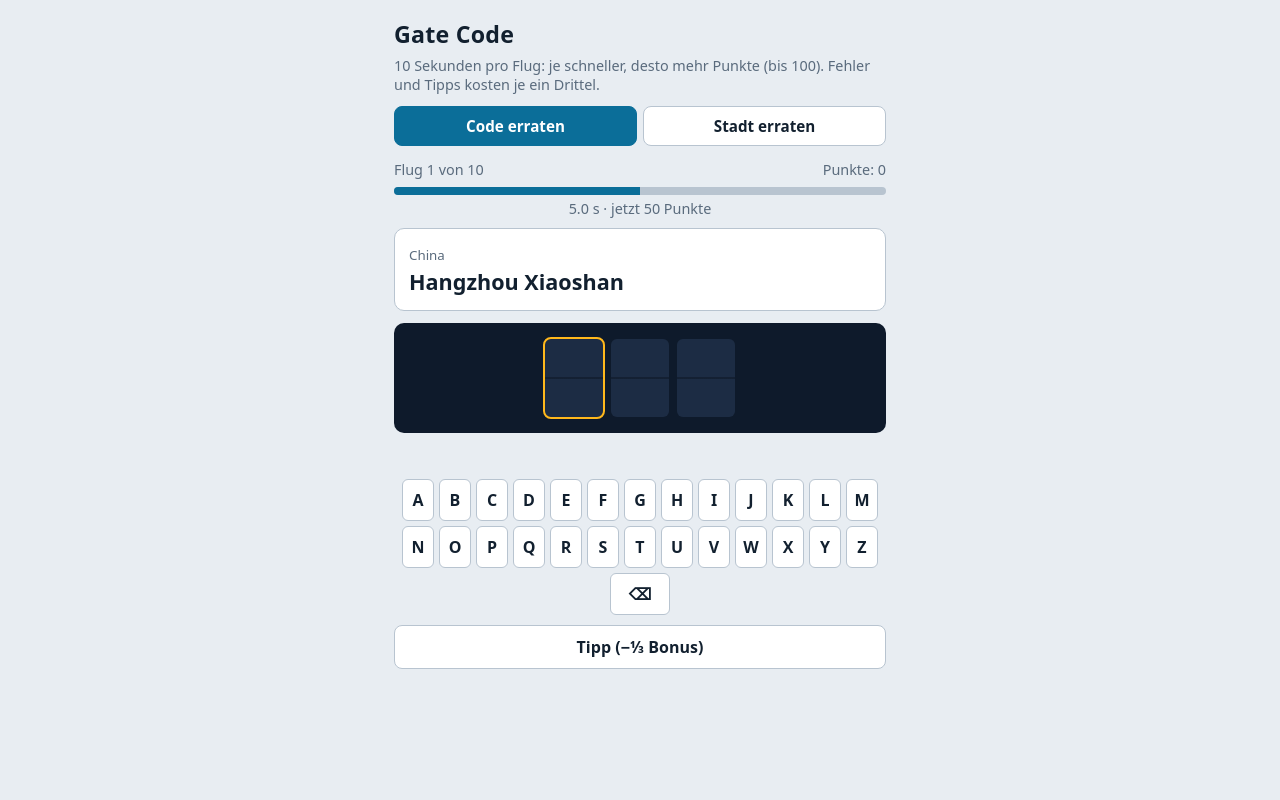
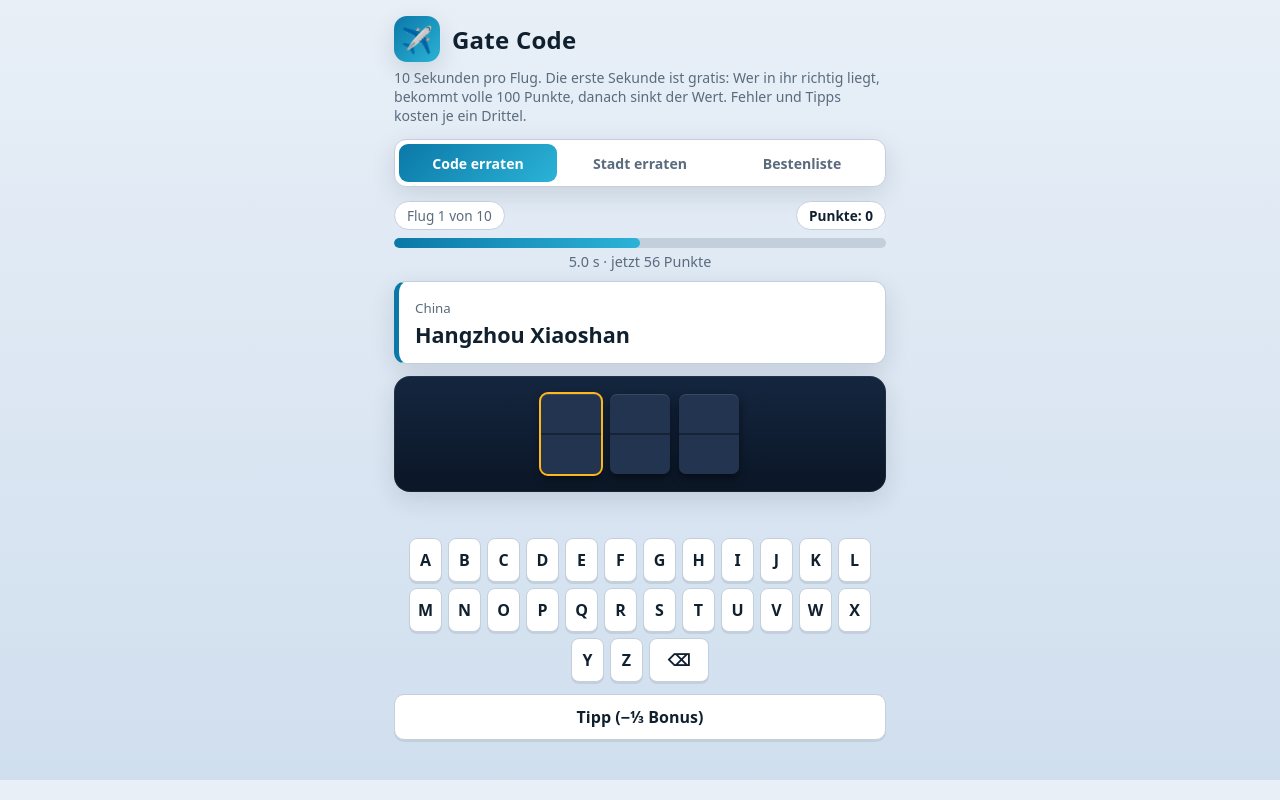
Before and after one commit to fstops/fstops.github.io, a plain HTML site: page index.html in a window 1280 px wide. Drawn offline with Linux system fonts and the light colour scheme.

Commit message:
Refactor HTML and CSS styles for better layout

```diff
--- a/index.html
+++ b/index.html
@@ -9,48 +9,67 @@
 <link rel="icon" href="icon.svg" type="image/svg+xml">
 <link rel="apple-touch-icon" href="icon-192.png">
 <style>
-:root{--bg:#e8edf2;--ink:#12202f;--mute:#5a6b7d;--card:#fff;--line:#b8c4d0;--board:#0e1a2b;--amber:#ffb81c;--ok:#2e8b57;--bad:#c0392b;--acc:#0b6e99;box-sizing:border-box;padding-top:env(safe-area-inset-top,0px);padding-bottom:env(safe-area-inset-bottom,0px)}
-@media (prefers-color-scheme:dark){:root:not([data-theme="light"]){--bg:#0a121d;--ink:#e6edf4;--mute:#8fa1b5;--card:#14202f;--line:#2f4157;--board:#050b14;--ok:#5fc48a;--bad:#ef7b6d;--acc:#5bc0eb}}
-:root[data-theme="dark"]{--bg:#0a121d;--ink:#e6edf4;--mute:#8fa1b5;--card:#14202f;--line:#2f4157;--board:#050b14;--ok:#5fc48a;--bad:#ef7b6d;--acc:#5bc0eb}
+:root{--bg:#e8eff7;--bg2:#cfdeee;--ink:#10202f;--mute:#5a6b7d;--card:#fff;--line:#c3cfdb;--board:#0b1626;--amber:#ffb81c;--ok:#1f9d63;--bad:#d64545;--acc:#0b78a8;--acc2:#2bb3d6;--sh:0 8px 24px rgba(16,32,47,.12);box-sizing:border-box;padding-top:env(safe-area-inset-top,0px);padding-bottom:env(safe-area-inset-bottom,0px)}
+@media (prefers-color-scheme:dark){:root:not([data-theme="light"]){--bg:#0a121d;--bg2:#101d2e;--ink:#e6edf4;--mute:#8fa1b5;--card:#15233a;--line:#2f4157;--board:#050b14;--ok:#5fc48a;--bad:#ef7b6d;--acc:#4cc3d3;--acc2:#2e8fd8;--sh:0 8px 24px rgba(0,0,0,.4)}}
+:root[data-theme="dark"]{--bg:#0a121d;--bg2:#101d2e;--ink:#e6edf4;--mute:#8fa1b5;--card:#15233a;--line:#2f4157;--board:#050b14;--ok:#5fc48a;--bad:#ef7b6d;--acc:#4cc3d3;--acc2:#2e8fd8;--sh:0 8px 24px rgba(0,0,0,.4)}
 *{box-sizing:border-box}
-html,body{margin:0;background:var(--bg);color:var(--ink);font-family:system-ui,-apple-system,"Segoe UI",sans-serif}
-main{max-width:520px;margin:0 auto;padding:16px 14px 28px}
-h1{font-size:1.45rem;margin:2px 0 12px;letter-spacing:.01em}
-.tabs{display:flex;gap:6px;margin-bottom:14px}
-.tabs button{flex:1;height:40px;border:1px solid var(--line);background:var(--card);color:var(--ink);border-radius:8px;font:600 .95rem system-ui,sans-serif;cursor:pointer}
-.tabs button[aria-pressed="true"]{background:var(--acc);color:#fff;border-color:var(--acc)}
-.top{display:flex;justify-content:space-between;color:var(--mute);font-size:.9rem;margin-bottom:8px}
-.q{background:var(--card);border:1px solid var(--line);border-radius:10px;padding:14px;margin-bottom:12px}
+html,body{margin:0;min-height:100%;background:var(--bg);color:var(--ink);font-family:system-ui,-apple-system,"Segoe UI",sans-serif}
+body{background:linear-gradient(180deg,var(--bg),var(--bg2)) fixed}
+main{max-width:520px;margin:0 auto;padding:16px 14px 32px}
+.hd{display:flex;align-items:center;gap:12px;margin-bottom:6px}
+.logo{width:46px;height:46px;border-radius:13px;background:linear-gradient(135deg,var(--acc),var(--acc2));display:grid;place-items:center;font-size:1.6rem;box-shadow:var(--sh)}
+h1{font-size:1.5rem;margin:0;letter-spacing:.01em}
+.intro{color:var(--mute);margin:0 0 14px;font-size:.88rem;line-height:1.35}
+.tabs{display:flex;gap:4px;padding:4px;background:var(--card);border:1px solid var(--line);border-radius:12px;margin-bottom:14px;box-shadow:var(--sh)}
+.tabs button{flex:1;height:38px;border:0;background:transparent;color:var(--mute);border-radius:9px;font:600 .88rem system-ui,sans-serif;cursor:pointer}
+.tabs button[aria-pressed="true"]{background:linear-gradient(135deg,var(--acc),var(--acc2));color:#fff}
+.top{display:flex;justify-content:space-between;gap:8px;margin-bottom:8px;font-size:.85rem}
+.top span{background:var(--card);border:1px solid var(--line);border-radius:999px;padding:4px 12px;color:var(--mute)}
+.top span:last-child{color:var(--ink);font-weight:700}
+.q{background:var(--card);border:1px solid var(--line);border-left:5px solid var(--acc);border-radius:12px;padding:14px 16px;margin-bottom:12px;box-shadow:var(--sh)}
 .q small{color:var(--mute)}
 .q h2{margin:2px 0 0;font-size:1.35rem}
-.board{display:flex;gap:8px;justify-content:center;background:var(--board);padding:16px;border-radius:10px;margin-bottom:12px}
-.fl{width:58px;height:78px;border-radius:6px;background:linear-gradient(#1c2c44 49%,#050b14 50%,#1c2c44 51%);color:var(--amber);font:700 2.6rem/78px ui-monospace,Menlo,Consolas,monospace;text-align:center}
-.fl.cur{outline:2px solid var(--amber)}
-.fl.hint{color:#8fd3ff}
-.fb{min-height:1.5em;text-align:center;font-weight:600;margin:0 0 10px}
+.board{display:flex;gap:9px;justify-content:center;background:linear-gradient(180deg,#14263f,var(--board));padding:18px 12px;border-radius:16px;margin-bottom:12px;box-shadow:var(--sh),inset 0 0 0 1px rgba(255,255,255,.06)}
+.fl{width:60px;height:80px;border-radius:7px;background:linear-gradient(#22344f 49%,#02060c 50%,#22344f 51%);color:var(--amber);font:700 2.7rem/80px ui-monospace,Menlo,Consolas,monospace;text-align:center;box-shadow:0 4px 8px rgba(0,0,0,.5),inset 0 1px 0 rgba(255,255,255,.1);text-shadow:0 0 12px rgba(255,184,28,.5)}
+.fl.cur{outline:2px solid var(--amber);animation:bl 1s steps(2) infinite}
+@keyframes bl{50%{outline-color:transparent}}
+.fl.hint{color:#8fd3ff;text-shadow:0 0 12px rgba(143,211,255,.5)}
+.tm{height:10px;background:var(--line);border-radius:6px;overflow:hidden;margin:0 0 4px}
+.tm i{display:block;height:100%;background:linear-gradient(90deg,var(--acc),var(--acc2));width:100%;border-radius:6px}
+.tm i.low{background:linear-gradient(90deg,var(--bad),#f2a65a)}
+.tt{text-align:center;font-size:.9rem;color:var(--mute);margin-bottom:10px;font-variant-numeric:tabular-nums}
+.fb{min-height:1.5em;text-align:center;font-weight:700;margin:0 0 10px}
 .fb.ok{color:var(--ok)}.fb.bad{color:var(--bad)}
-#kb{display:flex;flex-wrap:wrap;gap:5px;justify-content:center;margin-bottom:10px}
-button.k{min-width:32px;height:42px;border:1px solid var(--line);background:var(--card);color:var(--ink);border-radius:6px;font:600 1rem system-ui,sans-serif;cursor:pointer}
-button.k:active{background:var(--line)}
-.row{display:flex;gap:8px}
-.row button,.opt{height:44px;border:1px solid var(--line);background:var(--card);color:var(--ink);border-radius:8px;font:600 1rem system-ui,sans-serif;cursor:pointer;padding:0 12px}
+#kb{display:flex;flex-wrap:wrap;gap:6px;justify-content:center;margin-bottom:12px}
+button.k{min-width:33px;height:44px;border:1px solid var(--line);background:var(--card);color:var(--ink);border-radius:8px;font:700 1rem system-ui,sans-serif;cursor:pointer;box-shadow:0 2px 0 var(--line)}
+button.k:active{transform:translateY(2px);box-shadow:none;background:var(--line)}
+.row{display:flex;gap:8px;margin-bottom:8px}
+.row button,.opt{height:46px;border:1px solid var(--line);background:var(--card);color:var(--ink);border-radius:10px;font:700 1rem system-ui,sans-serif;cursor:pointer;padding:0 12px;box-shadow:0 2px 0 var(--line)}
 .row button{flex:1}
-.opt{display:block;width:100%;text-align:left;margin-bottom:8px;height:auto;min-height:46px;padding:10px 12px}
+.row button.pri{background:linear-gradient(135deg,var(--acc),var(--acc2));color:#fff;border:0}
+.opt{display:block;width:100%;text-align:left;margin-bottom:8px;height:auto;min-height:48px;padding:10px 14px}
 .opt.right{border-color:var(--ok);background:color-mix(in srgb,var(--ok) 20%,var(--card))}
 .opt.wrong{opacity:.45;text-decoration:line-through}
 button:disabled{opacity:.45;cursor:default}
-button:focus-visible{outline:3px solid var(--acc);outline-offset:1px}
-.tm{height:8px;background:var(--line);border-radius:4px;overflow:hidden;margin:0 0 4px}.tm i{display:block;height:100%;background:var(--acc);width:100%}.tm i.low{background:var(--bad)}.tt{text-align:center;font-size:.9rem;color:var(--mute);margin-bottom:10px;font-variant-numeric:tabular-nums}
-.end{text-align:center}.end .big{font-size:2.4rem;font-weight:700;margin:8px 0}
+button:focus-visible,input:focus-visible{outline:3px solid var(--acc);outline-offset:1px}
+.end{text-align:center}.end .big{font-size:2.6rem;font-weight:800;margin:6px 0;background:linear-gradient(135deg,var(--acc),var(--acc2));-webkit-background-clip:text;background-clip:text;color:transparent}
+.nm{flex:2;height:46px;border:1px solid var(--line);background:var(--card);color:var(--ink);border-radius:10px;padding:0 12px;font:600 1rem system-ui,sans-serif}
+.lb{list-style:none;margin:0 0 12px;padding:0}
+.lb li{display:flex;align-items:center;gap:12px;background:var(--card);border:1px solid var(--line);border-radius:12px;padding:10px 14px;margin-bottom:8px;box-shadow:var(--sh)}
+.lb .rk{width:30px;text-align:center;font-size:1.3rem;font-weight:700;color:var(--mute)}
+.lb .nmx{flex:1;font-weight:700;display:flex;flex-direction:column}
+.lb .nmx small{font-weight:400;color:var(--mute)}
+.lb b{font-size:1.2rem;font-variant-numeric:tabular-nums}
 </style>
 </head>
 <body>
 <main>
-<h1>Gate Code</h1>
-<p style="color:var(--mute);margin:-6px 0 12px;font-size:.9rem">10 Sekunden pro Flug: je schneller, desto mehr Punkte (bis 100). Fehler und Tipps kosten je ein Drittel.</p>
-<div class="tabs" role="group" aria-label="Spielmodus">
+<div class="hd"><div class="logo">✈️</div><h1>Gate Code</h1></div>
+<p class="intro">10 Sekunden pro Flug. Die erste Sekunde ist gratis: Wer in ihr richtig liegt, bekommt volle 100 Punkte, danach sinkt der Wert. Fehler und Tipps kosten je ein Drittel.</p>
+<div class="tabs" role="group" aria-label="Bereich">
 <button id="m1" aria-pressed="true">Code erraten</button>
 <button id="m2" aria-pressed="false">Stadt erraten</button>
+<button id="m3" aria-pressed="false">Bestenliste</button>
 </div>
 <div id="g"></div>
 </main>
@@ -60,16 +79,28 @@ if("serviceWorker"in navigator)navigator.serviceWorker.register("sw.js").catch((
 const A=window.AP;
 const $=id=>document.getElementById(id);
 const sh=a=>{a=a.slice();for(let i=a.length-1;i>0;i--){const j=Math.floor(Math.random()*(i+1));[a[i],a[j]]=[a[j],a[i]]}return a};
-let mode=1,qs,qi,score,done,buf,wrong,hintN,fb,opts,dis,pts,tEnd,tInt;
+let mode=1,qs,qi,score,done,buf,wrong,hintN,fb,opts,dis,pts,tEnd,tInt,lb=false;
+const esc=t=>String(t).replace(/[&<>"]/g,c=>({"&":"&amp;","<":"&lt;",">":"&gt;",'"':"&quot;"}[c]));
+const LK="gc.lb";
+function getLB(){try{return JSON.parse(localStorage.getItem(LK))||[]}catch(e){return[]}}
+function getNm(){try{return localStorage.getItem("gc.nm")||""}catch(e){return""}}
+function saveLB(n,sc,m){n=(n||"").trim().slice(0,14)||"Spieler";try{localStorage.setItem("gc.nm",n);const a=getLB();a.push({n,s:sc,m,d:new Date().toLocaleDateString("de-DE")});a.sort((x,y)=>y.s-x.s);localStorage.setItem(LK,JSON.stringify(a.slice(0,50)))}catch(e){}}
+function setTab(m){[1,2,3].forEach(i=>$("m"+i).setAttribute("aria-pressed",i===m))}
+function renderLB(){const a=getLB().slice(0,10),md=["🥇","🥈","🥉"];
+  $("g").innerHTML='<div class="q"><h2>Bestenliste</h2><small>Die zehn besten Runden auf diesem Gerät</small></div>'+(a.length?'<ol class="lb">'+a.map((e,i)=>'<li><span class="rk">'+(md[i]||i+1)+'</span><span class="nmx">'+esc(e.n)+'<small>'+(e.m===1?"Code erraten":"Stadt erraten")+" · "+esc(e.d)+'</small></span><b>'+e.s+'</b></li>').join("")+'</ol>':'<p class="fb">Noch keine Einträge. Spiel eine Runde!</p>')+'<div class="row"><button class="pri" id="pl">Spielen</button><button id="rs">Zurücksetzen</button></div>';
+  $("pl").onclick=()=>{lb=false;setTab(mode);newGame()};
+  $("rs").onclick=()=>{if(confirm("Bestenliste wirklich löschen?")){try{localStorage.removeItem(LK)}catch(e){}renderLB()}}}
 function newGame(){qs=sh(A).slice(0,10);qi=0;score=0;load()}
 function load(){done=false;buf="";wrong=0;hintN=0;fb="";dis=[];pts=3;tEnd=Date.now()+10000;const q=qs[qi];
   if(mode===2)opts=sh([q].concat(sh(A.filter(a=>a!==q)).slice(0,3)));render();startTimer()}
 function left(){return Math.max(0,3-wrong-hintN)}
 function render(){
   const g=$("g");
+  if(lb){clearInterval(tInt);return renderLB()}
   if(qi>=10){
     const txt="Gate Code "+score+"/1000 ("+(mode===1?"Code erraten":"Stadt erraten")+")";
-    g.innerHTML='<div class="q end"><small>Alle zehn Flüge gelandet</small><div class="big">'+score+' von 1000</div><p>'+(score>=800?"Fast fehlerfrei.":score>=450?"Solide Landung.":"Noch etwas Übung am Gate.")+'</p></div><div class="row"><button onclick="newGame()">Nochmal</button><button id="cp">Ergebnis kopieren</button></div>';
+    g.innerHTML='<div class="q end"><small>Alle zehn Flüge gelandet</small><div class="big">'+score+' von 1000</div><p>'+(score>=800?"Fast fehlerfrei.":score>=450?"Solide Landung.":"Noch etwas Übung am Gate.")+'</p></div><div class="row"><input class="nm" id="nm" maxlength="14" placeholder="Dein Name" value="'+esc(getNm())+'"><button class="pri" id="sv">Eintragen</button></div><div class="row"><button onclick="newGame()">Nochmal</button><button id="cp">Ergebnis kopieren</button></div>';
+    $("sv").onclick=()=>{saveLB($("nm").value,score,mode);lb=true;setTab(3);render()};
     $("cp").onclick=()=>{try{navigator.clipboard.writeText(txt);$("cp").textContent="Kopiert"}catch(e){$("cp").textContent=txt}};return}
   const q=qs[qi];
   let h='<div class="top"><span>Flug '+(qi+1)+' von 10</span><span>Punkte: '+score+'</span></div>'+(done?'':'<div class="tm"><i id="tb"></i></div><div class="tt" id="tt"></div>');
@@ -79,16 +110,16 @@ function render(){
     for(let i=0;i<3;i++){const c=done?q[0][i]:full[i]||"";h+='<div class="fl'+(i<hintN&&!done?" hint":"")+(!done&&i===full.length?" cur":"")+'">'+c+'</div>'}
     h+='</div><p class="fb '+(done?(pts>0?"ok":"bad"):"bad")+'" role="status">'+fb+'</p>';
     if(!done){h+='<div id="kb">'+"ABCDEFGHIJKLMNOPQRSTUVWXYZ".split("").map(c=>'<button class="k" onclick="typeL(\''+c+'\')">'+c+'</button>').join("")+'<button class="k" style="min-width:60px" onclick="back()">⌫</button></div><div class="row"><button onclick="hint()" '+(left()>1&&hintN<2?"":"disabled")+'>Tipp (−⅓ Bonus)</button></div>'}
-    else h+='<div class="row"><button onclick="nextQ()">'+(qi<9?"Weiter":"Ergebnis")+'</button></div>';
+    else h+='<div class="row"><button class="pri" onclick="nextQ()">'+(qi<9?"Weiter":"Ergebnis")+'</button></div>';
   }else{
     h+='<div class="board">'+q[0].split("").map(c=>'<div class="fl">'+c+'</div>').join("")+'</div><p class="fb '+(done?(pts>0?"ok":"bad"):"bad")+'" role="status">'+fb+'</p>';
     opts.forEach((o,i)=>{h+='<button class="opt'+(done&&o===q?" right":"")+(dis.includes(i)?" wrong":"")+'" '+(done||dis.includes(i)?"disabled":"")+' onclick="pick('+i+')">'+o[1]+'<br><small style="color:var(--mute)">'+o[2]+'</small></button>'});
-    if(done)h+='<div class="row"><button onclick="nextQ()">'+(qi<9?"Weiter":"Ergebnis")+'</button></div>';
+    if(done)h+='<div class="row"><button class="pri" onclick="nextQ()">'+(qi<9?"Weiter":"Ergebnis")+'</button></div>';
   }
   g.innerHTML=h;tick();
 }
 function rem(){return Math.max(0,tEnd-Date.now())}
-function pot(){return Math.round(rem()/100*left()/3)}
+function pot(){return Math.round(Math.min(1,rem()/9000)*100*left()/3)}
 function finish(ok,late){if(done)return;clearInterval(tInt);done=true;pts=ok?pot():0;score+=pts;fb=ok?"Richtig! +"+pts+" Punkte":(late?"Zeit abgelaufen – ":"")+"Das war "+qs[qi][0]+" – 0 Punkte";render()}
 function startTimer(){clearInterval(tInt);if(qi>=10||done)return;tEnd=Date.now()+10000;tick();tInt=setInterval(tick,100)}
 function tick(){if(done)return;const r=rem(),b=$("tb"),t=$("tt");if(b){b.style.width=r/100+"%";b.className=r<3000?"low":""}if(t)t.textContent=(r/1000).toFixed(1)+" s · jetzt "+pot()+" Punkte";if(r<=0)finish(false,true)}
@@ -102,7 +133,7 @@ function pick(i){if(done)return;if(opts[i]===qs[qi])return finish(true);dis.push
 function nextQ(){qi++;load()}
 document.addEventListener("keydown",e=>{if(mode!==1||qi>=10)return;
   if(/^[a-zA-Z]$/.test(e.key))typeL(e.key.toUpperCase());else if(e.key==="Backspace")back();else if(e.key==="Enter"&&done)nextQ()});
-[["m1",1],["m2",2]].forEach(([id,m])=>$(id).onclick=()=>{mode=m;$("m1").setAttribute("aria-pressed",m===1);$("m2").setAttribute("aria-pressed",m===2);newGame()});
+[1,2,3].forEach(m=>$("m"+m).onclick=()=>{if(m===3){lb=true;setTab(3);render()}else{lb=false;mode=m;setTab(m);newGame()}});
 newGame();
 </script>
 </body>
```
